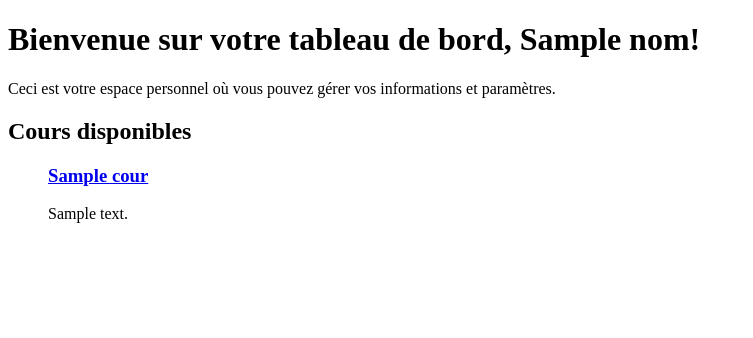
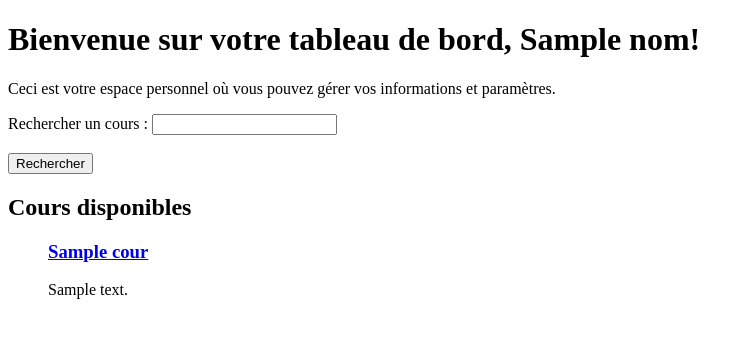
Before and after one commit to Lyes2003/AppWeb, a Flask app: template MonSite/templates/dashboard.html in a window 1280 px wide. Shown: the top 338 px of the page, without its empty margins (0-753 px from the left). Run offline with Flask 3, Linux system fonts and the light colour scheme; the template is opened without the code that fills it: most values are stand-ins (such as "Sample title", 1, 10 or a date in 2020); form fields are guessed from the names that the template uses; some libraries are stand-ins or nearby versions.

Commit message:
Ajout : recherche de cours

```diff
--- a/MonSite/templates/dashboard.html
+++ b/MonSite/templates/dashboard.html
@@ -9,19 +9,40 @@
     <h1>Bienvenue sur votre tableau de bord, {{ nom }}!</h1>
     <p>Ceci est votre espace personnel où vous pouvez gérer vos informations et paramètres.</p>
 
+
+    <form action="{{ url_for('recherche') }}" method="POST">
+        {{ form.hidden_tag() }}
+        <label for="recherche">Rechercher un cours :</label>
+        {{ form.recherche() }}<br><br>
+        <button type="submit">Rechercher</button>
+    </form>
+
     <h2>Cours disponibles</h2>
     <ul>
+        {% if query %}
+            {% for result in results %}
+                <div class="cours">
+                    <h3><a href="{{ url_for('cours_detail', id_cours=result['id_cours']) }}">{{ result['nom_cours'] }}</a></h3>
+                    <p>{{ result['description'] }}</p>
+                </div>
+            {% endfor %}
+            {% if not results %}
+                <p>Aucun cours trouvé pour "{{ query }}".</p>
+            {% endif %}
+        {% else %}
             {% for cours in cours %}
                 <div class="cours">
                     <h3><a href="{{ url_for('cours_detail', id_cours=cours['id_cours']) }}">{{ cours['nom_cours'] }}</a></h3>
                     <p>{{ cours['description'] }}</p>
                 </div>
             {% endfor %}
-    </ul>
-
             {% if not cours %}
                 <p>Aucun cours disponible pour le moment.</p>
              {% endif %}
+        {% endif %}
+    </ul>
+
+
 
       {% if current_user.is_admin %}
         <a href="{{ url_for('admin') }}">Accéder à l'administration</a>
```
Lines whose indentation alone changed are shown as unchanged.
